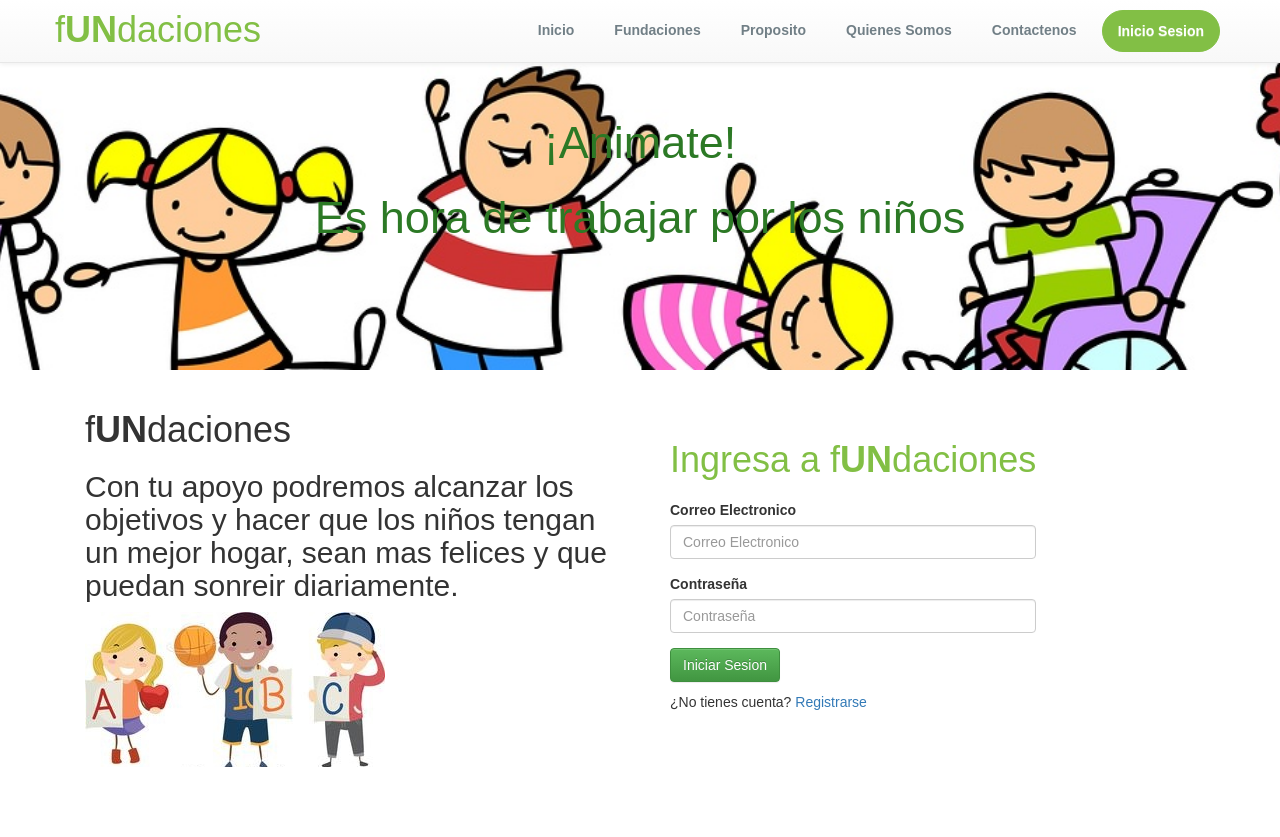
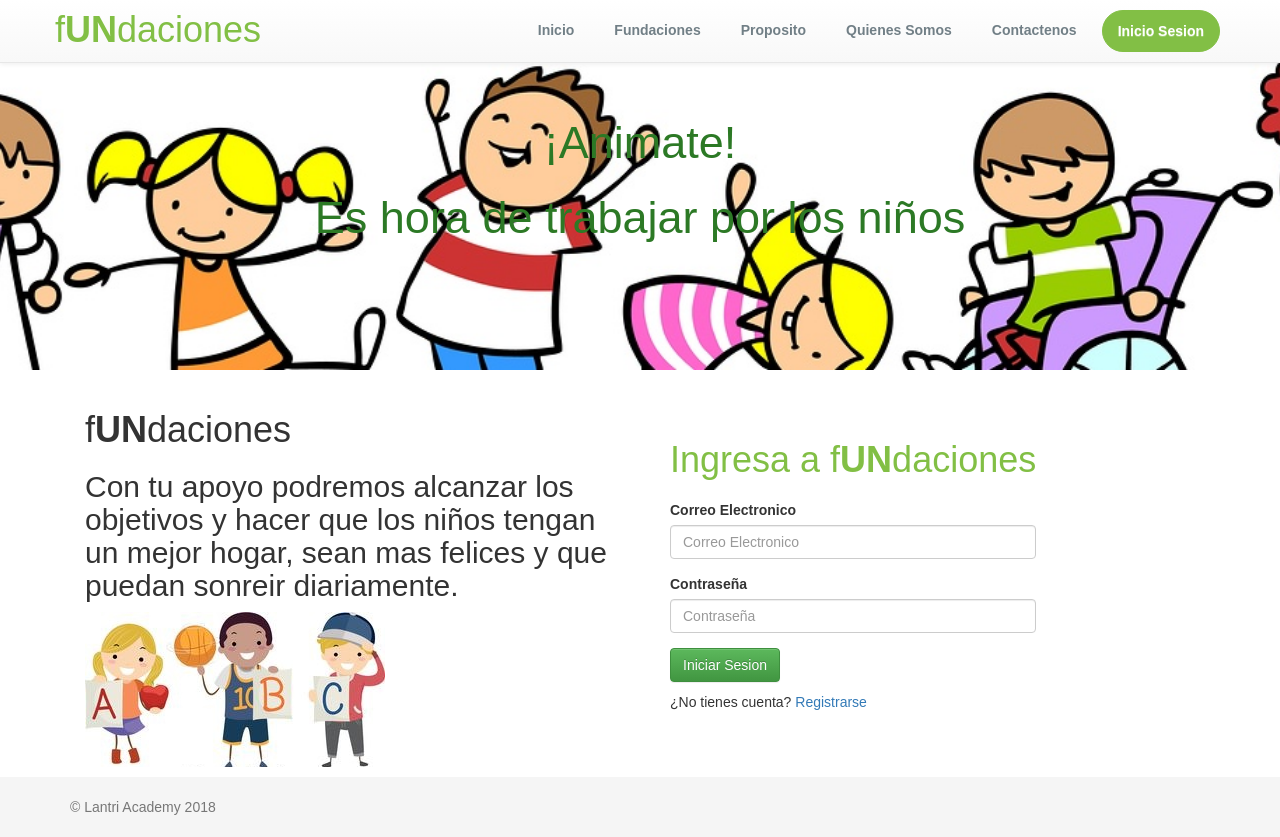
Before and after one commit to LantriAcademy/IS2_Lantri_FE, a React (Create React App) app: page / in a window 1280 px wide. Before the commit the page ends 800 px from the top, so only its background shows below. Built offline with nearby package versions, Linux system fonts and the light colour scheme.

Commit message:
footer y cambios menores

```diff
--- a/src/components/App.jsx
+++ b/src/components/App.jsx
@@ -8,24 +8,28 @@ import Proposito from "./Proposito";
 import Contactenos from "./Contactenos";
 import SignUp from "./SignUp";
 import NavigationMenu from "./NavigationMenu";
-import InitialBanner from "../components/InitialBanner";
+import InitialBanner from "./InitialBanner";
+import Footer from "./Footer"
 
 class App extends Component {
   render() {
     return (
       <Router>
-        <div class="content">
-          <div class="header">
+        <div className="content">
+          <div className="header">
             <InitialBanner/>
             <NavigationMenu />
           </div>
-          <div class="body">
+          <div className="body">
             <Route exact path = "/" component={Landing}/>
             <Route path = "/fundaciones" component={Fundaciones}/>
             <Route path = "/proposito" component={Proposito}/>
             <Route path = "/quienessomos" component={QuienesSomos}/>
             <Route path = "/contactenos" component={Contactenos}/>
             <Route path = "/signup" component={SignUp}/>
+          </div>
+          <div className="footer">
+            <Footer />
           </div>
         </div>
       </Router>
--- /dev/null
+++ b/src/components/Footer.jsx
@@ -0,0 +1,16 @@
+import React, { Component } from 'react';
+import "../styles/Footer.css"
+
+export default class Landing extends Component {
+    render() {
+      return (
+        <div>
+        <footer className="footer">
+          <div className="container">
+            <span className="text-muted">&copy; Lantri Academy 2018</span>
+          </div>
+        </footer>
+        </div>
+      );
+    }
+  }
--- a/src/components/InitialBanner.jsx
+++ b/src/components/InitialBanner.jsx
@@ -1,18 +1,18 @@
 import React, { Component } from 'react';
-import { Grid, Row, Col, Image, Button, Container } from "react-bootstrap";
+import { Row } from "react-bootstrap";
 import "../styles/Banner.css"
 
 export default class InitialBanner extends Component {
     render() {
         return (
-            <div class="banner">
-                <div class="container">
+            <div className="banner">
+                <div className="container">
                     <Row>
-                        <div class="text-center">
-                            <h2 class="text-dec">fUndaciones</h2>
-                            <div class="intro-para text-center">
-                                <p class="big-text">¡Animate!</p>
-                                <p class="small-text">Es hora de trabajar por los niños</p>
+                        <div className="text-center">
+                            <h2 className="text-dec">fUndaciones</h2>
+                            <div className="intro-para text-center">
+                                <p className="big-text">¡Animate!</p>
+                                <p className="small-text">Es hora de trabajar por los niños</p>
                             </div>
                         </div>
                     </Row>
--- a/src/components/Item.jsx
+++ b/src/components/Item.jsx
@@ -4,7 +4,7 @@ import '../styles/Item.css';
 class Item extends Component {
   render() {
     return (
-      <div  class="column-md-8" className = "horizontalMenu">
+      <div className = " column-md-8 horizontalMenu">
         <ul onClick={this.props.onClick} className={this.props.selected ? 'selected' : 'no-selected'}>
           {this.props.name}
         </ul>
--- a/src/components/Landing.jsx
+++ b/src/components/Landing.jsx
@@ -1,6 +1,6 @@
 import React, { Component } from 'react';
 import {Link} from "react-router-dom";
-import { Grid, Row, Col, Image, Button} from "react-bootstrap";
+import { Grid, Row, Col, Image} from "react-bootstrap";
 import "../styles/landing.css"
 import niños from '../assets/niños.jpg'
 
--- /dev/null
+++ b/src/styles/Footer.css
@@ -0,0 +1,28 @@
+html {
+  position: relative;
+  min-height: 100%;
+}
+body {
+  margin-bottom: 70px;
+}
+.footer {
+  position: absolute;
+  bottom: 0;
+  width: 100%;
+  height: 60px;
+  line-height: 60px;
+  background-color: #f5f5f5;
+}
+
+body > .container {
+  padding: 60px 15px 0;
+}
+
+.footer > .container {
+  padding-right: 15px;
+  padding-left: 15px;
+}
+
+code {
+  font-size: 80%;
+}
```
